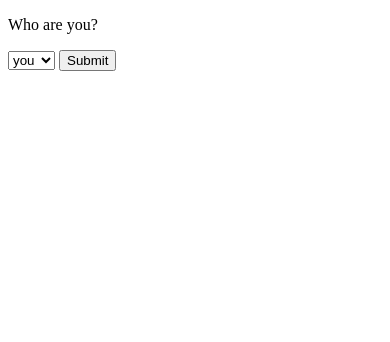
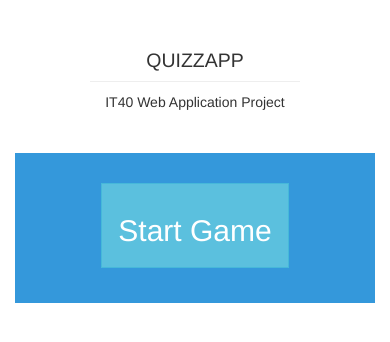
Before and after one commit to sanzillion/quizzapp, a plain HTML site: page index.html in a window 390 px wide. Drawn offline with nearby package versions, Linux system fonts and the light colour scheme.

Commit message:
initial layout and design and animation

```diff
--- a/index.html
+++ b/index.html
@@ -9,17 +9,69 @@
 	  crossorigin="anonymous">
 	</script>
 	<script src="master.js"></script>
+	<link rel="stylesheet" href="https://maxcdn.bootstrapcdn.com/bootstrap/3.3.7/css/bootstrap.min.css">
 	<link rel="stylesheet" href="master.css">
-
 	<title>Web App - Sanz</title>
 
 </head>
 <body>
 
-	<p id="q"></p>
+	<div class="container">
+
+		<div class="row">
+			<!-- HEADER -->
+			<div class="head">
+				<h1>QUIZZAPP</h1>
+				<hr>
+				<p>IT40 Web Application Project</p>
+			</div>
+		</div>
+
+		<div class="row">
+			<div class="col-md-2"></div>
+			<div class="col-md-8">
+				<div class="content">
+					<div class="header">
+						<h1 class="inner-head"></h1>
+						<button class="btn btn-info btn-lg">
+							<h2>Start Game</h2>
+						</button>
+					</div>
+					<div class="container-fluid inner-content">
+						<div class="col-md-4">
+							<button class="btn btn-block btn-primary">
+								<h2>Easy</h2>
+							</button>
+
+						</div>
+						<div class="col-md-4">
+							<button class="btn btn-block btn-warning">
+								<h2>Hard</h2>
+							</button>
+
+						</div>
+						<div class="col-md-4">
+							<button class="btn btn-block btn-danger">
+								<h2>Genius</h2>
+							</button>
+
+						</div>
+					</div>
+				</div>
+			</div>
+			<div class="col-md-2"></div>
+		</div>
+
+		<div class="row">
+			<!-- FOOTER -->
+		</div>
+
+	</div>
+
+<!-- 	<p id="q"></p>
 	<select id="ch">
 	</select>
-	<button id="sub">Submit</button>
+	<button id="sub">Submit</button> -->
 
 </body>
 </html>
--- a/master.css
+++ b/master.css
@@ -0,0 +1,80 @@
+
+div{
+	display: block;
+}
+
+.head{
+	display: block;
+	margin: 0 auto;
+	width: 300px;
+	height: 20	0px;
+	text-align: center;
+	padding-top: 30px;
+	padding-bottom: 30px;
+}
+
+.head hr{
+	width: 70%;
+	margin-top: 10px;
+	margin-bottom: 10px;
+}
+
+.head h1{
+	font-size: 5vw;
+}
+
+.content{
+	position: relative;
+	display: block;
+	background-color: #3498db;
+	height: 500px;
+}
+
+.header{
+	padding: 10px 0;
+	text-align: center;
+	color: #ecf0f1;
+	font-size: 48px;
+}
+
+.inner-content{
+	padding-top: 20px;
+	text-align: center;
+	background-color: #34495e;
+	height: 150px;
+	color: #ecf0f1;
+	font-size: 20px;
+}
+
+.btn{
+	border-radius: 0px !important;
+}
+
+
+/*.inner-content{
+	display: flex;
+	flex-direction: row;
+	height: 100%;
+}
+
+.innerbox-1{
+	display: flex;
+	flex-direction: column;
+	width: 33%;
+	background-color: #34495e;
+	z-index: 99;
+}
+
+.innerbox-2{
+	display: flex;
+	flex-direction: column;
+	width: 33%;
+	background-color: #34495e;
+}
+
+.innerbox-3{
+	display: flex;
+	flex-direction: column;
+	width: 33%;
+	background-color: #34495e;
+}*/
--- a/master.js
+++ b/master.js
@@ -21,8 +21,22 @@ var easy = [
 
 	var index = 0;
 	var answer;
-	$(document).ready(function(){
 
+$(document).ready(function(){
+
+	var inhead = $('.inner-head');
+	var con = $('.content');
+	$('.inner-content').css("opacity", "0");
+	inhead.css("opacity", "0");
+	con.css("height", "150px")
+
+	$('.btn-lg').on("click", function(){
+		$('.btn-lg').hide();
+		con.animate({height: "250px"})
+		inhead.animate({opacity: "1"});
+		inhead.text("Choose difficulty:")
+		$('.inner-content').animate({opacity: "1"});
+	});
 
 		var ch = $("#ch");
 		function getQuestion(){
@@ -51,4 +65,4 @@ var easy = [
 			}
 		}
 
-	});
+});
```
